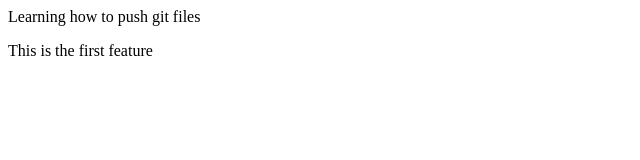
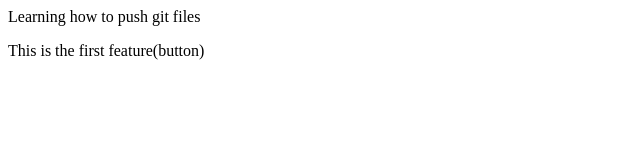
Before and after one commit to aastha060204/localrepo, a plain HTML site: page index.html in a window 1280 px wide. Shown: the full height of the page, 0-640 px from the left. Drawn offline with Linux system fonts and the light colour scheme.

Commit message:
Adding button

```diff
--- a/index.html
+++ b/index.html
@@ -1,2 +1,2 @@
 <p>Learning how to push git files</p>
-<p>This is the first feature</p>
+<p>This is the first feature(button)</p>
```
